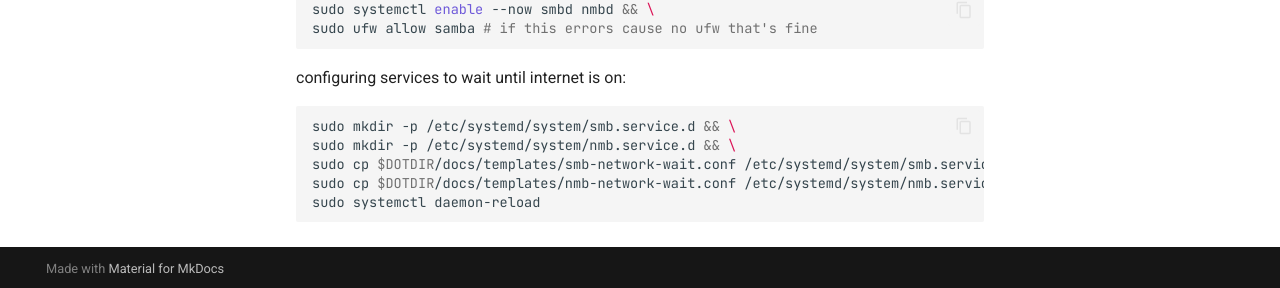
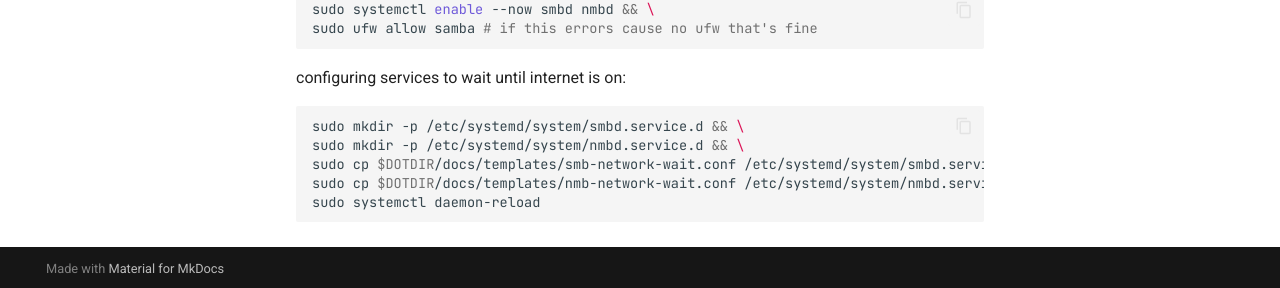
Before and after one commit to nataliafonseca/dotfiles, an MkDocs documentation site: the page built from docs/common/storage.md, in a window 1280 px wide and 1251 px high. Shown: the part 960-1248 px from the top of the window. Built offline with MkDocs 1.6.1 and Material for MkDocs 9.7.7, drawn with Linux system fonts in a browser that asks for light colours; comment, search, counter and statistics services are not loaded.

````diff
--- a/docs/common/storage.md
+++ b/docs/common/storage.md
@@ -48,9 +48,9 @@ sudo ufw allow samba # if this errors cause no ufw that's fine
 configuring services to wait until internet is on:
 
 ```sh
-sudo mkdir -p /etc/systemd/system/smb.service.d && \
-sudo mkdir -p /etc/systemd/system/nmb.service.d && \
-sudo cp $DOTDIR/docs/templates/smb-network-wait.conf /etc/systemd/system/smb.service.d/network-wait.conf && \
-sudo cp $DOTDIR/docs/templates/nmb-network-wait.conf /etc/systemd/system/nmb.service.d/network-wait.conf && \
+sudo mkdir -p /etc/systemd/system/smbd.service.d && \
+sudo mkdir -p /etc/systemd/system/nmbd.service.d && \
+sudo cp $DOTDIR/docs/templates/smb-network-wait.conf /etc/systemd/system/smbd.service.d/network-wait.conf && \
+sudo cp $DOTDIR/docs/templates/nmb-network-wait.conf /etc/systemd/system/nmbd.service.d/network-wait.conf && \
 sudo systemctl daemon-reload
 ```
--- a/docs/templates/smb.conf
+++ b/docs/templates/smb.conf
@@ -5,7 +5,7 @@
    map to guest = never
 
    # Network interface binding
-   interfaces = lo eth* wl*
+   interfaces = lo eth* wl* enp*
    bind interfaces only = yes
 
    # Logging
````
Also changed, not shown: 1 other file.
